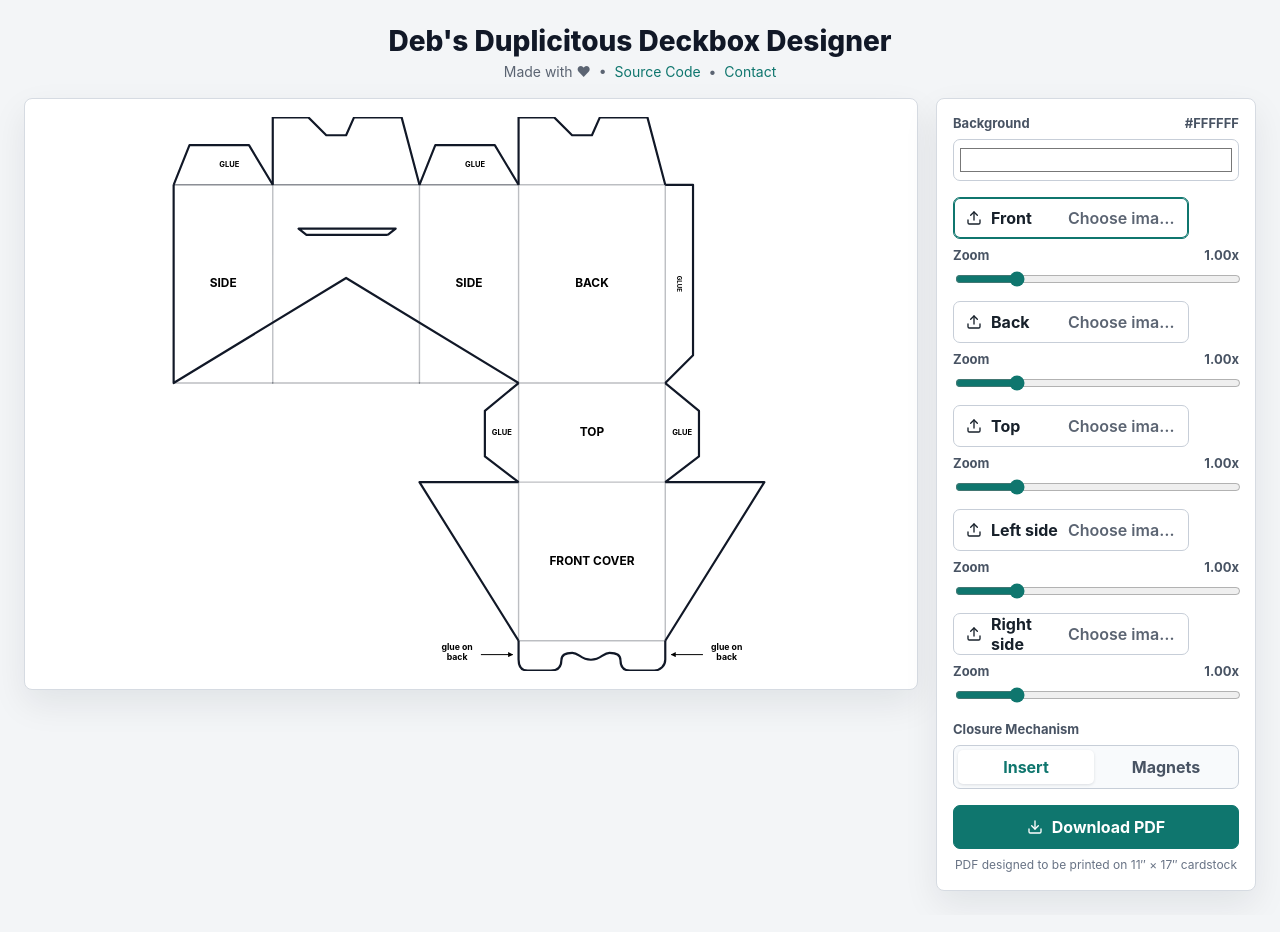
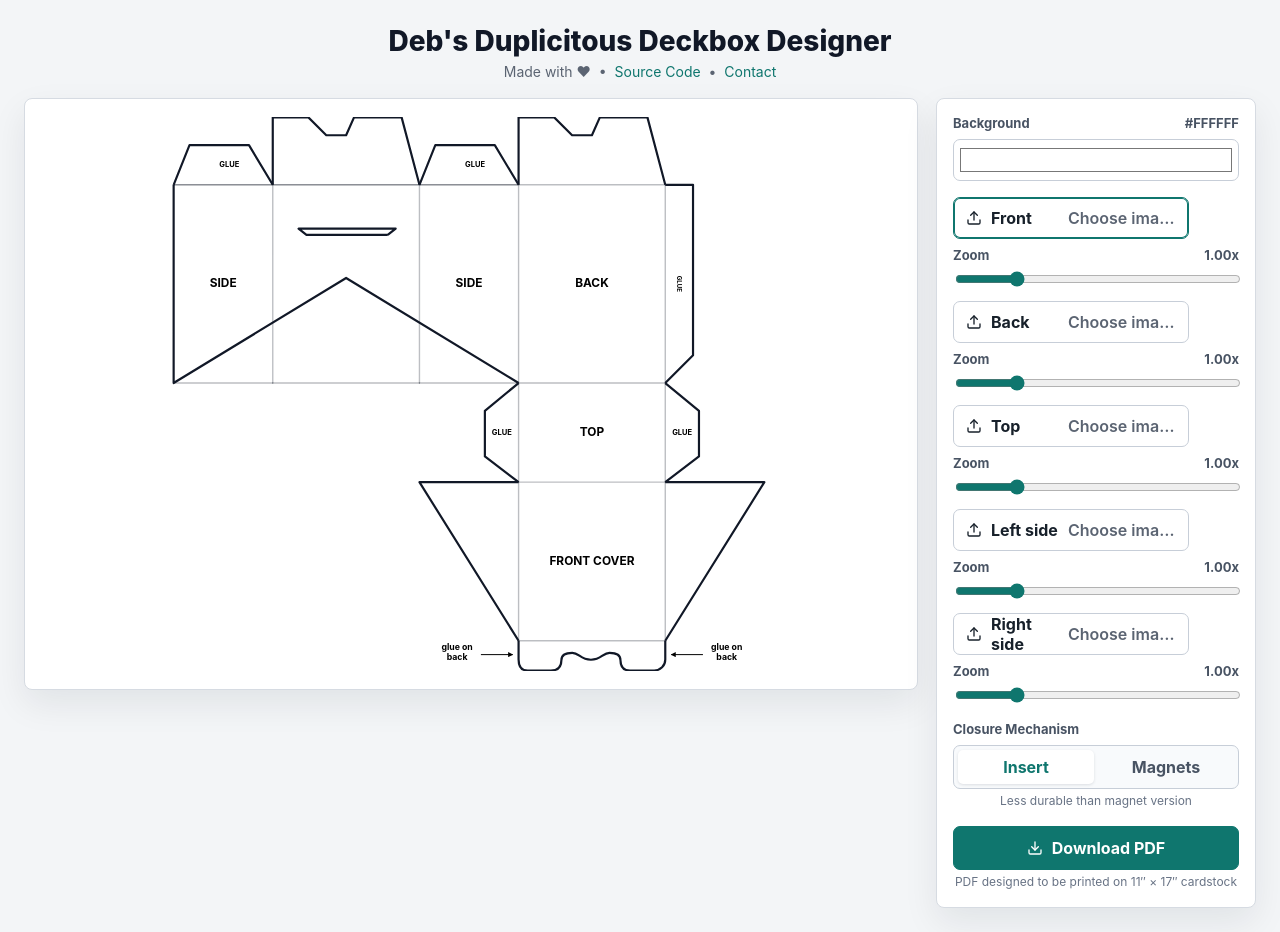
Before and after one commit to debkbanerji/deckbox-creator, a React (Vite) app: page / in a window 1280 px wide. Built offline with nearby package versions, Linux system fonts and the light colour scheme.

Commit message:
Add closure notes and PDF creator credit

```diff
--- a/src/components/Controls.tsx
+++ b/src/components/Controls.tsx
@@ -138,6 +138,11 @@ export function Controls({
             Magnets
           </button>
         </div>
+        <p className="mode-note" aria-live="polite">
+          {sealingMode === "tongue"
+            ? "Less durable than magnet version"
+            : "Requires some small magnets to build"}
+        </p>
       </div>
 
       <div className="export-control">
--- a/src/pdf/generatePdf.ts
+++ b/src/pdf/generatePdf.ts
@@ -51,6 +51,7 @@ export async function createDeckboxPdf(template: BoxTemplate, options: PdfOption
   drawScoreLines(pdf, template, layout.offset);
   drawCutLines(pdf, template, layout.offset);
   drawMagnetGuides(pdf, template, layout.offset);
+  drawDesignCredit(pdf, layout.page);
 
   return pdf;
 }
@@ -73,6 +74,18 @@ function choosePdfLayout(template: BoxTemplate): PdfLayout {
 function fillPage(pdf: jsPDF, page: PdfPage) {
   pdf.setFillColor(255, 255, 255);
   pdf.rect(0, 0, page.widthMm, page.heightMm, "F");
+}
+
+function drawDesignCredit(pdf: jsPDF, page: PdfPage) {
+  pdf.setFont("helvetica", "normal");
+  pdf.setFontSize(14);
+  pdf.setTextColor(23, 32, 42);
+  const lines = ["Created with", "deckbox.debkbanerji.com"];
+  const textHeight = pdf.getTextDimensions(lines.join("\n")).h;
+  pdf.text(lines, page.widthMm / 4 + 15, page.heightMm * 0.75 - 15 - textHeight / 2, {
+    align: "center",
+    baseline: "top",
+  });
 }
 
 function drawBackgrounds(
--- a/src/styles.css
+++ b/src/styles.css
@@ -402,8 +402,9 @@ input:disabled {
   gap: 8px;
 }
 
+.mode-note,
 .export-note {
-  margin: 0;
+  margin: -4px 0 0;
   color: #687385;
   font-size: 12px;
   line-height: 1.4;
```
